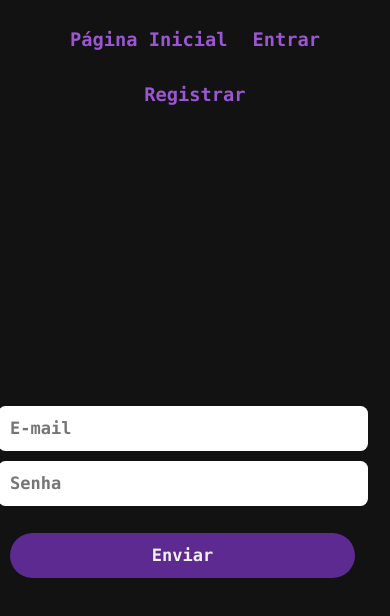
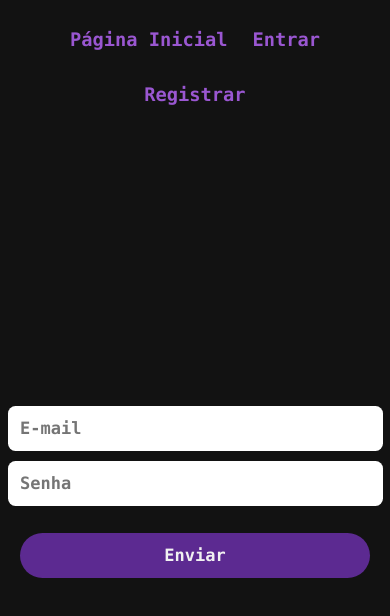
Before and after one commit to GabrielAlvesBM/auth-options, a Vue app: page /login in a window 390 px wide. Shown: the top 616 px of the page. Built offline with nearby package versions, Linux system fonts and the light colour scheme.

Commit message:
fix: responsiveness in forms

```diff
--- a/src/components/LoginForm.vue
+++ b/src/components/LoginForm.vue
@@ -26,7 +26,7 @@ form {
   width: 100%;
   max-width: 400px;
 
-  padding: 0 35px 0 10px;
+  padding: 0 20px;
 }
 
 input,
--- a/src/components/RegisterForm.vue
+++ b/src/components/RegisterForm.vue
@@ -53,7 +53,7 @@ form {
   width: 100%;
   max-width: 400px;
 
-  padding: 0 35px 0 10px;
+  padding: 0 20px;
 }
 
 input,
```
